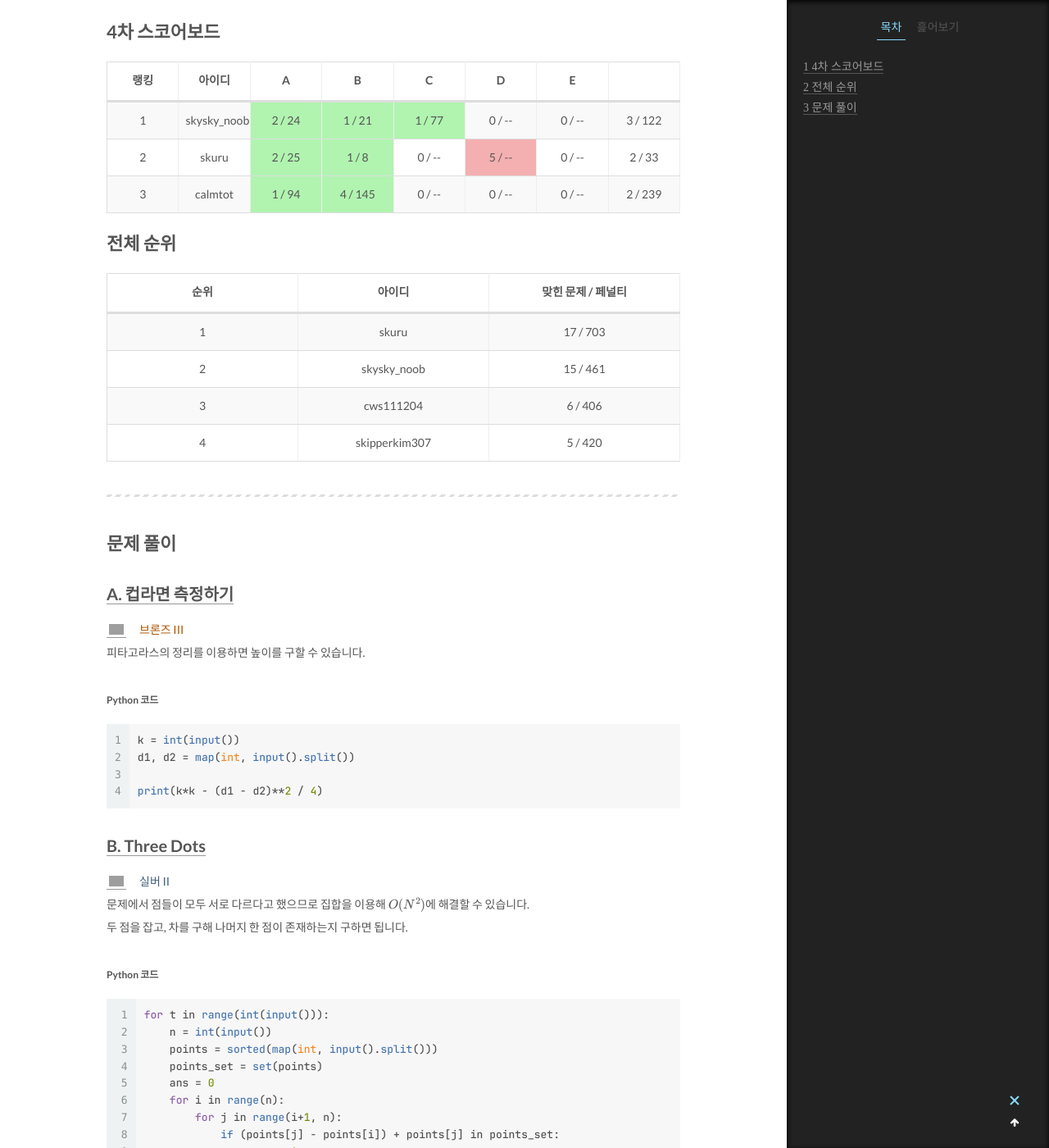
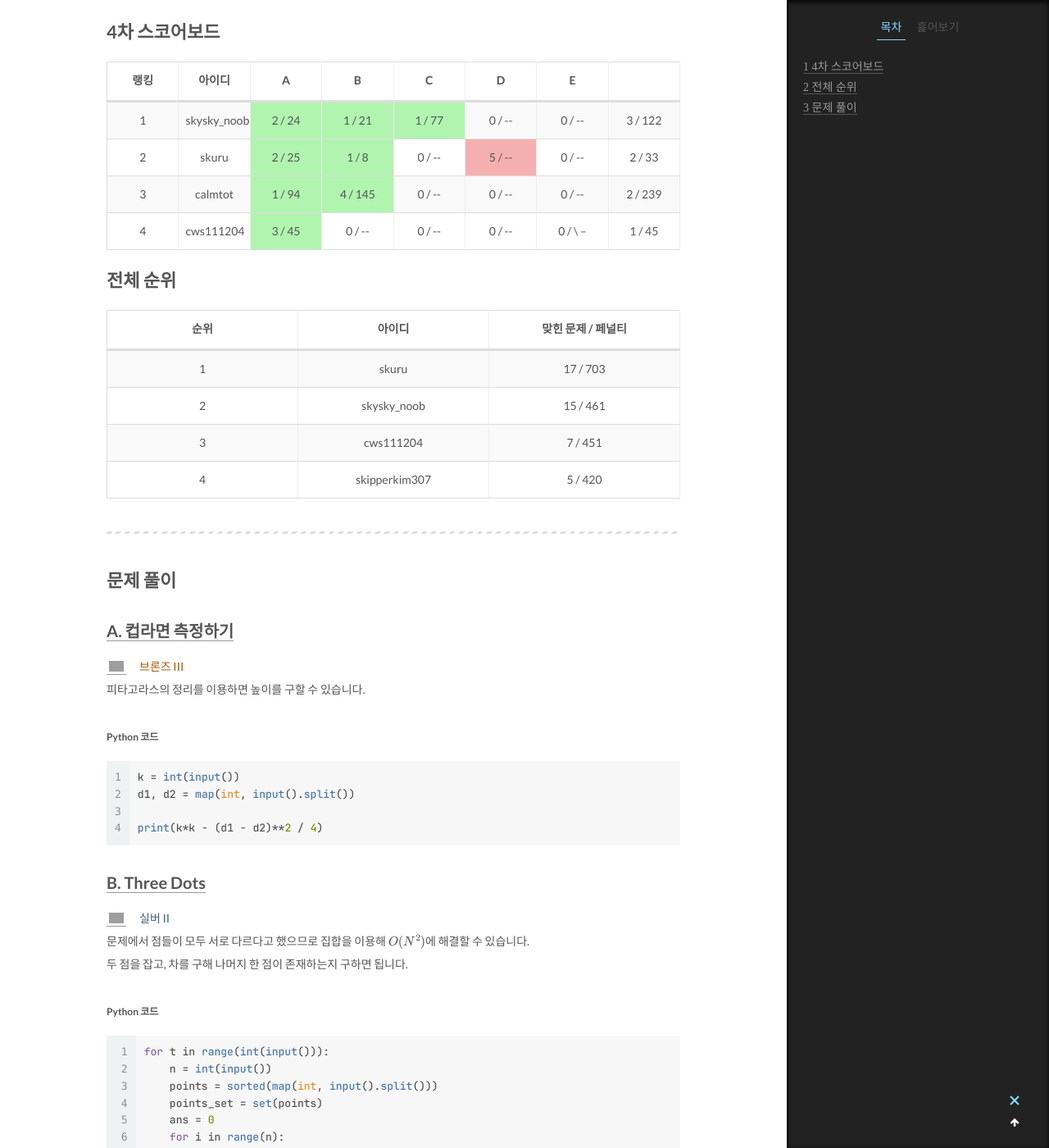
Before and after one commit to skrewbar/skrewbar.github.io, a Jekyll site: the page built from _posts/SSPC/2024-11-23-SSPC4차.md, in a window 1280 px wide and 1400 px high, scrolled down 620 px. Shown: the whole window at 82% size. Built offline with Jekyll 4.4.1, drawn with Linux system fonts in a browser that asks for light colours; some web fonts are replaced; formulas are drawn with MathJax 3; comment, search, counter and statistics services are not loaded; grey boxes are pictures that could not be loaded.

Commit message:
원석이 대회 성적 반영

```diff
--- a/_posts/SSPC/2024-11-23-SSPC4차.md
+++ b/_posts/SSPC/2024-11-23-SSPC4차.md
@@ -12,11 +12,12 @@ categories:
 
 # 4차 스코어보드
 
-| 랭킹 |   아이디    |   A    |    B    |    C    |    D    |    E    |         |
-| :--: | :---------: | :----: | :-----: | :-----: | :-----: | :-----: | :-----: |
-|  1   | skysky_noob | 2 / 24 | 1 / 21  | 1 / 77  | 0 / \-- | 0 / \-- | 3 / 122 |
-|  2   |    skuru    | 2 / 25 |  1 / 8  | 0 / \-- | 5 / \-- | 0 / \-- | 2 / 33  |
-|  3   |   calmtot   | 1 / 94 | 4 / 145 | 0 / \-- | 0 / \-- | 0 / \-- | 2 / 239 |
+| 랭킹 |   아이디    |   A    |    B    |    C    |    D    |    E     |         |
+| :--: | :---------: | :----: | :-----: | :-----: | :-----: | :------: | :-----: |
+|  1   | skysky_noob | 2 / 24 | 1 / 21  | 1 / 77  | 0 / \-- | 0 / \--  | 3 / 122 |
+|  2   |    skuru    | 2 / 25 |  1 / 8  | 0 / \-- | 5 / \-- | 0 / \--  | 2 / 33  |
+|  3   |   calmtot   | 1 / 94 | 4 / 145 | 0 / \-- | 0 / \-- | 0 / \--  | 2 / 239 |
+|  4   |  cws111204  | 3 / 45 | 0 / \-- | 0 / \-- | 0 / \-- | 0 / \ -- | 1 / 45  |
 
 <script src="/assets/js/src/scoreboard.js"></script>
 
@@ -26,7 +27,7 @@ categories:
 | :--: | :-----------: | :----------------: |
 |  1   |     skuru     |      17 / 703      |
 |  2   |  skysky_noob  |      15 / 461      |
-|  3   |   cws111204   |      6 / 406       |
+|  3   |   cws111204   |      7 / 451       |
 |  4   | skipperkim307 |      5 / 420       |
 
 ---
```
